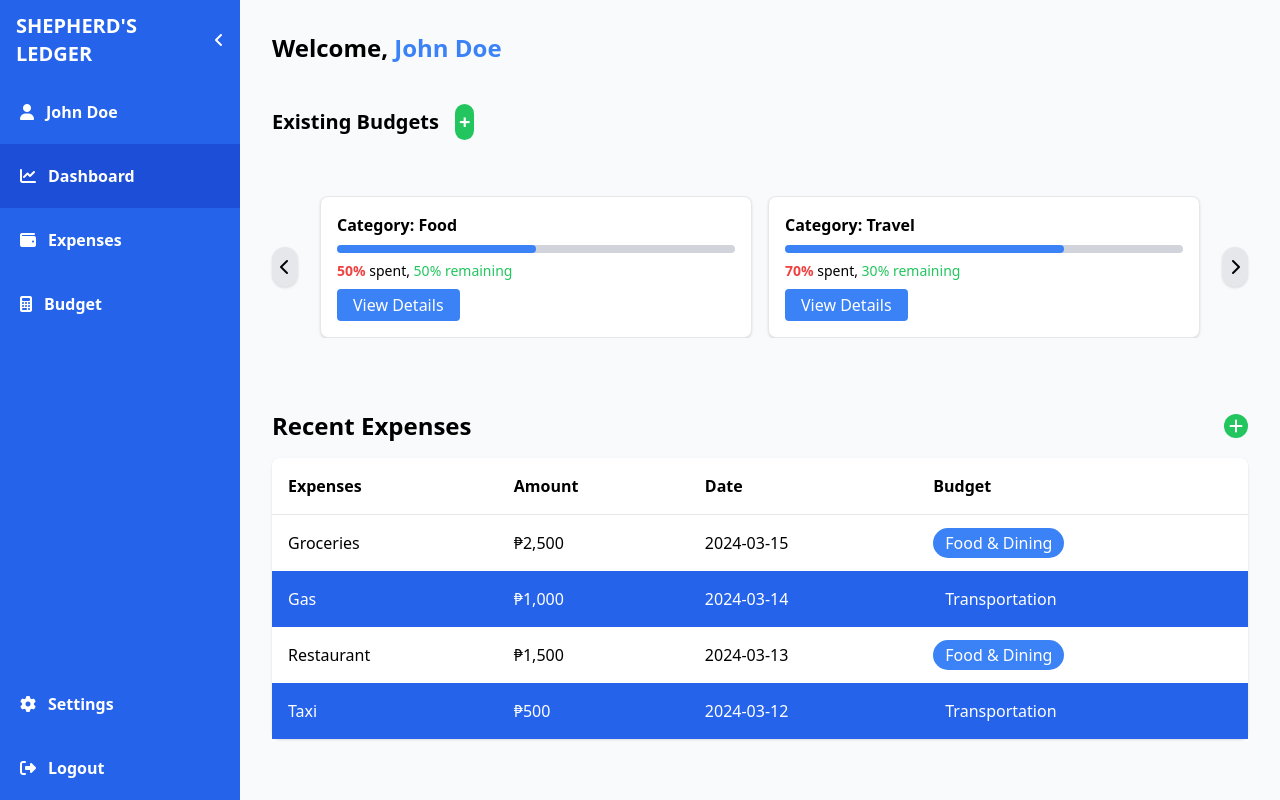
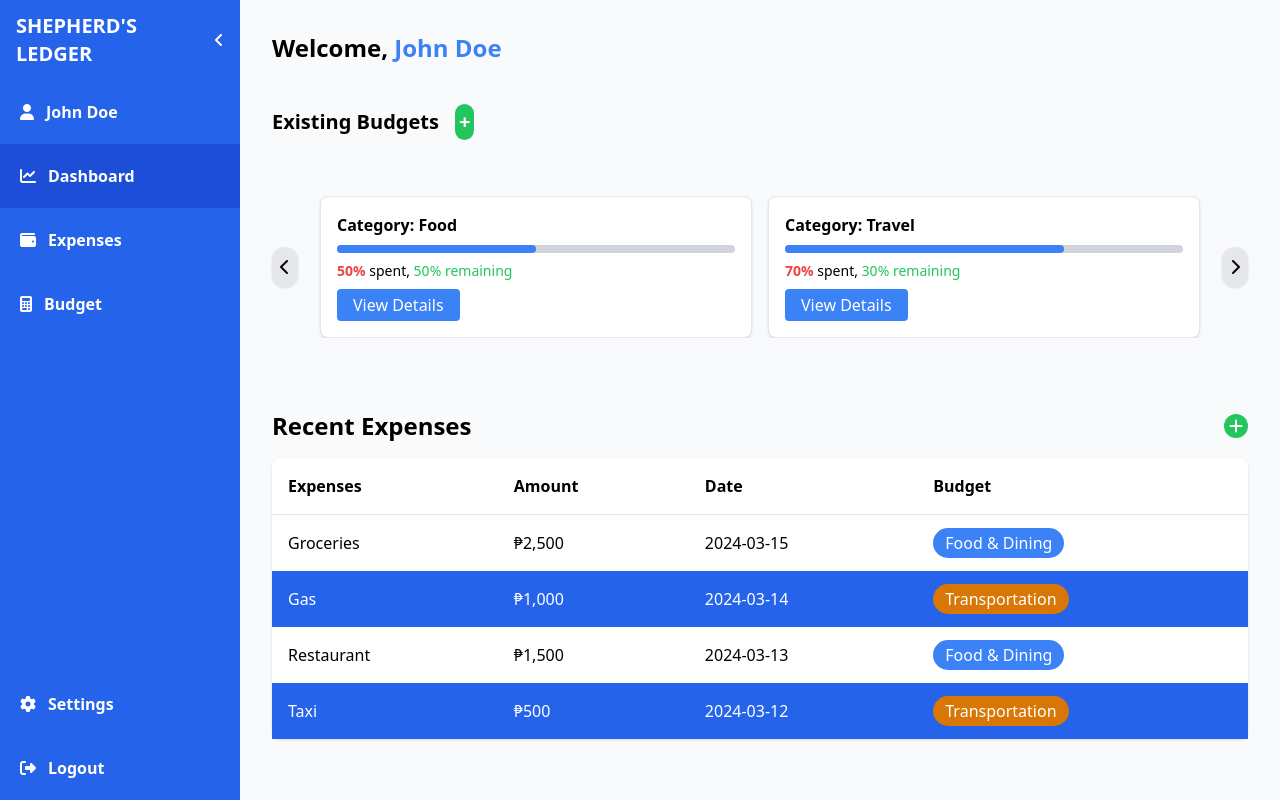
Before and after one commit to itzmaiku44/CIS-2102-Project_Cabas-Palanas-Catubig, a React (Vite) app in the folder @web_dev_ni_cabas--/: page /dashboard in a window 1280 px wide. Built offline with nearby package versions, Linux system fonts and the light colour scheme.

Commit message:
Content1.jsx
Added Bg-color (brown) for index == 2 in table content

```diff
--- a/@web_dev_ni_cabas--/src/components/Dashboard/Content/Content1.jsx
+++ b/@web_dev_ni_cabas--/src/components/Dashboard/Content/Content1.jsx
@@ -78,7 +78,7 @@ const Content1 = ({ profileData }) => {
                   <td className="p-4">{expense.date}</td>
                   <td className="p-4">
                     <span className={`px-3 py-1 rounded-full ${
-                      index % 2 === 1 ? 'bg-brown-500' : 'bg-blue-500 text-white'
+                      index % 2 === 1 ? 'bg-amber-600' : 'bg-blue-500 text-white'
                     }`}>
                       {expense.budget}
                     </span>
```
